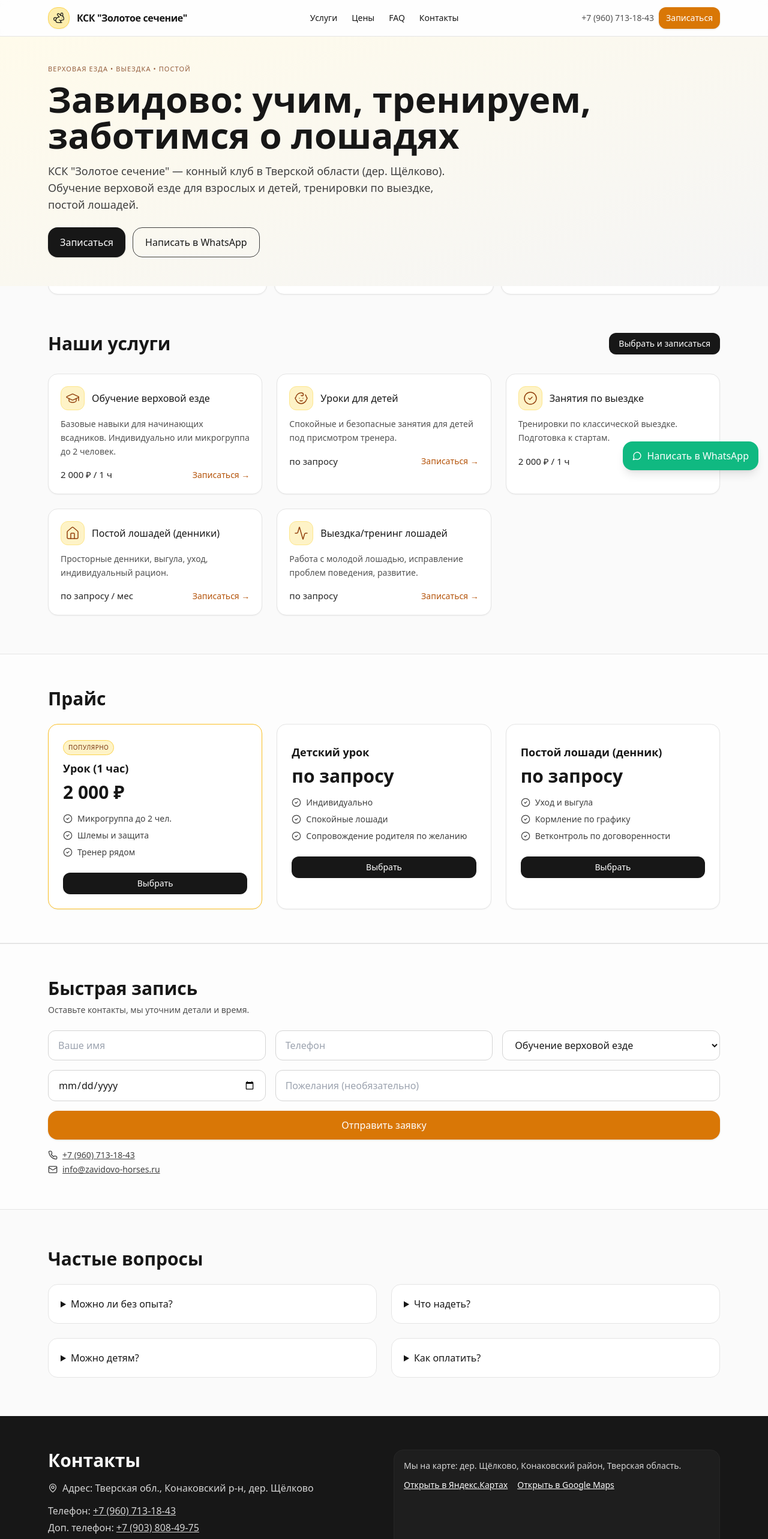
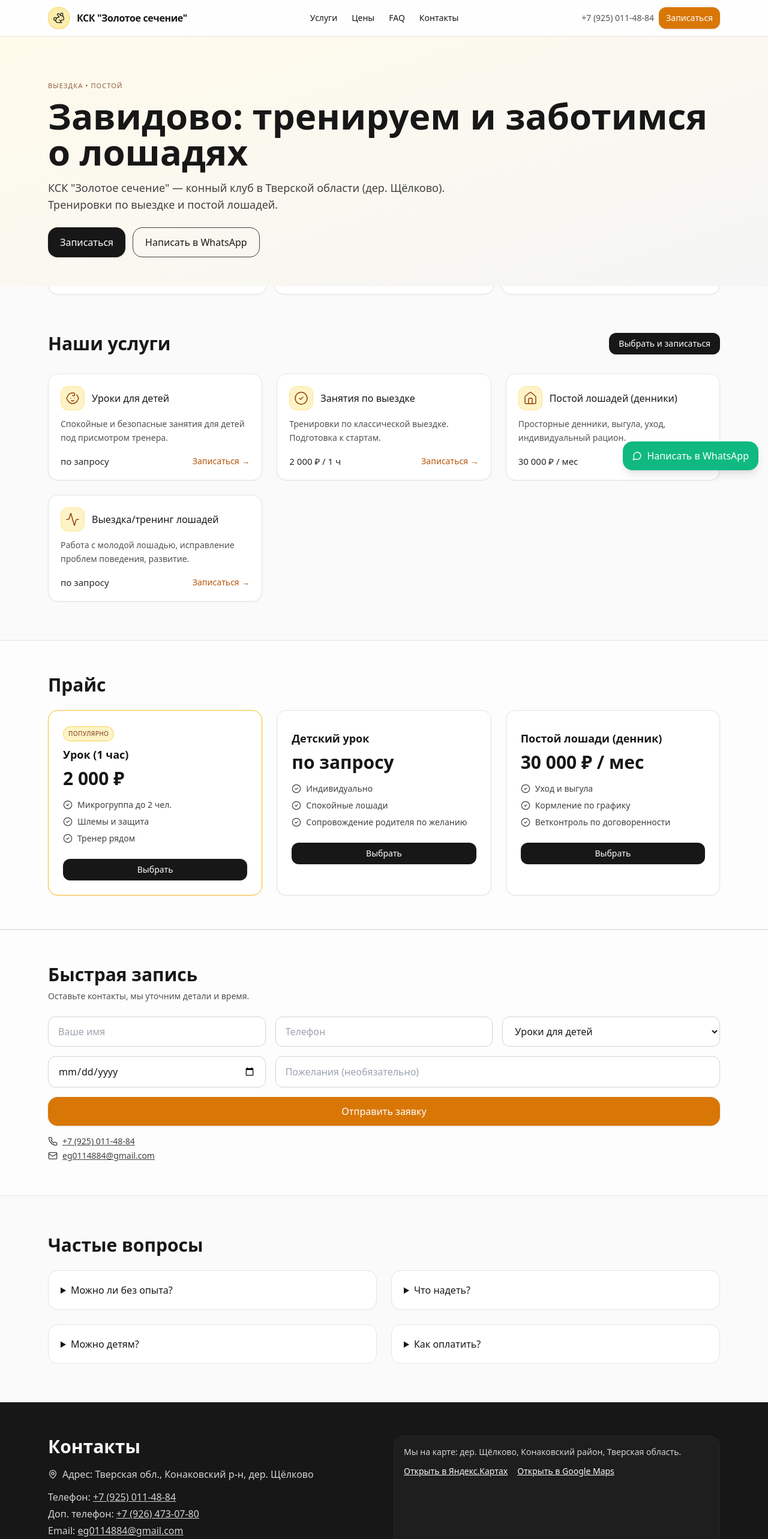
Before and after one commit to EvgenyShil/zavidovo-horses, a React (Vite) app: page / in a window 1280 px wide. Shown: the top 2566 px of the page at 60% size. Built offline with nearby package versions, Linux system fonts and the light colour scheme.

Commit message:
refactor: update contacts and services

```diff
--- a/index.html
+++ b/index.html
@@ -4,7 +4,7 @@
     <meta charset="UTF-8" />
     <meta name="viewport" content="width=device-width, initial-scale=1.0" />
     <title>КСК «Золотое сечение» — Завидово</title>
-    <meta name="description" content="Обучение верховой езде, тренировки по выездке и постой лошадей. Тверская область, дер. Щёлково." />
+    <meta name="description" content="Тренировки по выездке и постой лошадей. Тверская область, дер. Щёлково." />
     <link rel="icon" type="image/svg+xml" href="/favicon.svg" />
   </head>
   <body>
--- a/src/App.jsx
+++ b/src/App.jsx
@@ -1,5 +1,5 @@
 import React, { useRef } from "react";
-import { Phone, Mail, MapPin, Baby, Rabbit, GraduationCap, CheckCircle2, Home, Activity, MessageCircle } from "lucide-react";
+import { Phone, Mail, MapPin, Baby, Rabbit, CheckCircle2, Home, Activity, MessageCircle } from "lucide-react";
 import { BRAND, PHONE, PHONE_LINK, WHATSAPP, TELEGRAM, ADDRESS, services } from "./constants.js";
 
 // Мини‑самопроверки (консоль браузера)
@@ -12,7 +12,7 @@ import { BRAND, PHONE, PHONE_LINK, WHATSAPP, TELEGRAM, ADDRESS, services } from
 })();
 
 const Icon = ({ name }) => {
-  const map = { Baby, GraduationCap, CheckCircle2, Home, Activity };
+  const map = { Baby, CheckCircle2, Home, Activity };
   const Cmp = map[name] || CheckCircle2;
   return <Cmp className="w-6 h-6" strokeWidth={1.5} />;
 };
@@ -48,12 +48,12 @@ export default function App() {
       {/* HERO */}
       <section className="relative bg-gradient-to-br from-amber-50 to-neutral-100">
         <div className="max-w-6xl mx-auto px-4 h-[52vh] flex flex-col justify-end pb-12">
-          <span className="inline-block w-fit mb-3 text-[11px] tracking-widest uppercase text-amber-900/80">Верховая езда • Выездка • Постой</span>
+          <span className="inline-block w-fit mb-3 text-[11px] tracking-widest uppercase text-amber-900/80">Выездка • Постой</span>
           <h1 className="text-neutral-900 text-4xl sm:text-5xl md:text-6xl font-semibold leading-tight">
-            Завидово: учим, тренируем, заботимся о лошадях
+            Завидово: тренируем и заботимся о лошадях
           </h1>
           <p className="max-w-2xl mt-4 text-neutral-700 text-base sm:text-lg">
-            {BRAND} — конный клуб в Тверской области (дер. Щёлково). Обучение верховой езде для взрослых и детей, тренировки по выездке, постой лошадей.
+            {BRAND} — конный клуб в Тверской области (дер. Щёлково). Тренировки по выездке и постой лошадей.
           </p>
           <div className="mt-6 flex flex-wrap gap-3">
             <button onClick={scrollToForm} className="px-5 py-3 rounded-2xl bg-neutral-900 text-white shadow hover:shadow-md active:scale-[.99]">
@@ -116,7 +116,7 @@ export default function App() {
               features: ["Индивидуально", "Спокойные лошади", "Сопровождение родителя по желанию"]
             }, {
               name: "Постой лошади (денник)",
-              price: "по запросу",
+              price: "30 000 ₽ / мес",
               features: ["Уход и выгула", "Кормление по графику", "Ветконтроль по договоренности"]
             }].map((p, i) => (
               <div key={i} className={`rounded-2xl border p-6 bg-white shadow-sm ${p.badge ? "border-amber-400" : "border-neutral-200"}`}>
@@ -157,7 +157,7 @@ export default function App() {
           </form>
           <div className="mt-4 text-sm text-neutral-700 flex flex-col gap-1">
             <a className="inline-flex items-center gap-2 underline" href={`tel:${PHONE_LINK}`}><Phone className="w-4 h-4" /> {PHONE}</a>
-            <a className="inline-flex items-center gap-2 underline" href="mailto:info@zavidovo-horses.ru"><Mail className="w-4 h-4" /> info@zavidovo-horses.ru</a>
+            <a className="inline-flex items-center gap-2 underline" href="mailto:eg0114884@gmail.com"><Mail className="w-4 h-4" /> eg0114884@gmail.com</a>
           </div>
         </div>
       </section>
@@ -187,8 +187,8 @@ export default function App() {
             <h2 className="text-2xl sm:text-3xl font-semibold">Контакты</h2>
             <p className="mt-4 text-neutral-300 inline-flex items-center gap-2"><MapPin className="w-4 h-4" /> Адрес: {ADDRESS}</p>
             <div className="mt-3 text-neutral-300">Телефон: <a className="underline" href={`tel:${PHONE_LINK}`}>{PHONE}</a></div>
-            <div className="mt-1 text-neutral-300">Доп. телефон: <a className="underline" href="tel:+79038084975">+7 (903) 808‑49‑75</a></div>
-            <div className="mt-1 text-neutral-300">Email: <a className="underline" href="mailto:info@zavidovo-horses.ru">info@zavidovo-horses.ru</a></div>
+            <div className="mt-1 text-neutral-300">Доп. телефон: <a className="underline" href="tel:+79264730780">+7 (926) 473‑07‑80</a></div>
+            <div className="mt-1 text-neutral-300">Email: <a className="underline" href="mailto:eg0114884@gmail.com">eg0114884@gmail.com</a></div>
             <p className="mt-6 text-sm text-neutral-400">Работаем по предварительной записи.</p>
           </div>
           <div className="rounded-2xl overflow-hidden border border-neutral-800 bg-neutral-800/50 p-4">
--- a/src/constants.js
+++ b/src/constants.js
@@ -1,18 +1,12 @@
 // Тексты и настройки сайта
 export const BRAND = 'КСК "Золотое сечение"';
-export const PHONE = "+7 (960) 713‑18‑43";
-export const PHONE_LINK = "79607131843";
-export const WHATSAPP = "79607131843";
+export const PHONE = "+7 (925) 011‑48‑84";
+export const PHONE_LINK = "79250114884";
+export const WHATSAPP = "79250114884";
 export const TELEGRAM = "zavidovo_horses"; // опционально
 export const ADDRESS = "Тверская обл., Конаковский р‑н, дер. Щёлково";
 
 export const services = [
-  {
-    title: "Обучение верховой езде",
-    desc: "Базовые навыки для начинающих всадников. Индивидуально или микрогруппа до 2 человек.",
-    price: "2 000 ₽ / 1 ч",
-    icon: "GraduationCap",
-  },
   {
     title: "Уроки для детей",
     desc: "Спокойные и безопасные занятия для детей под присмотром тренера.",
@@ -28,7 +22,7 @@ export const services = [
   {
     title: "Постой лошадей (денники)",
     desc: "Просторные денники, выгула, уход, индивидуальный рацион.",
-    price: "по запросу / мес",
+    price: "30 000 ₽ / мес",
     icon: "Home",
   },
   {
```
